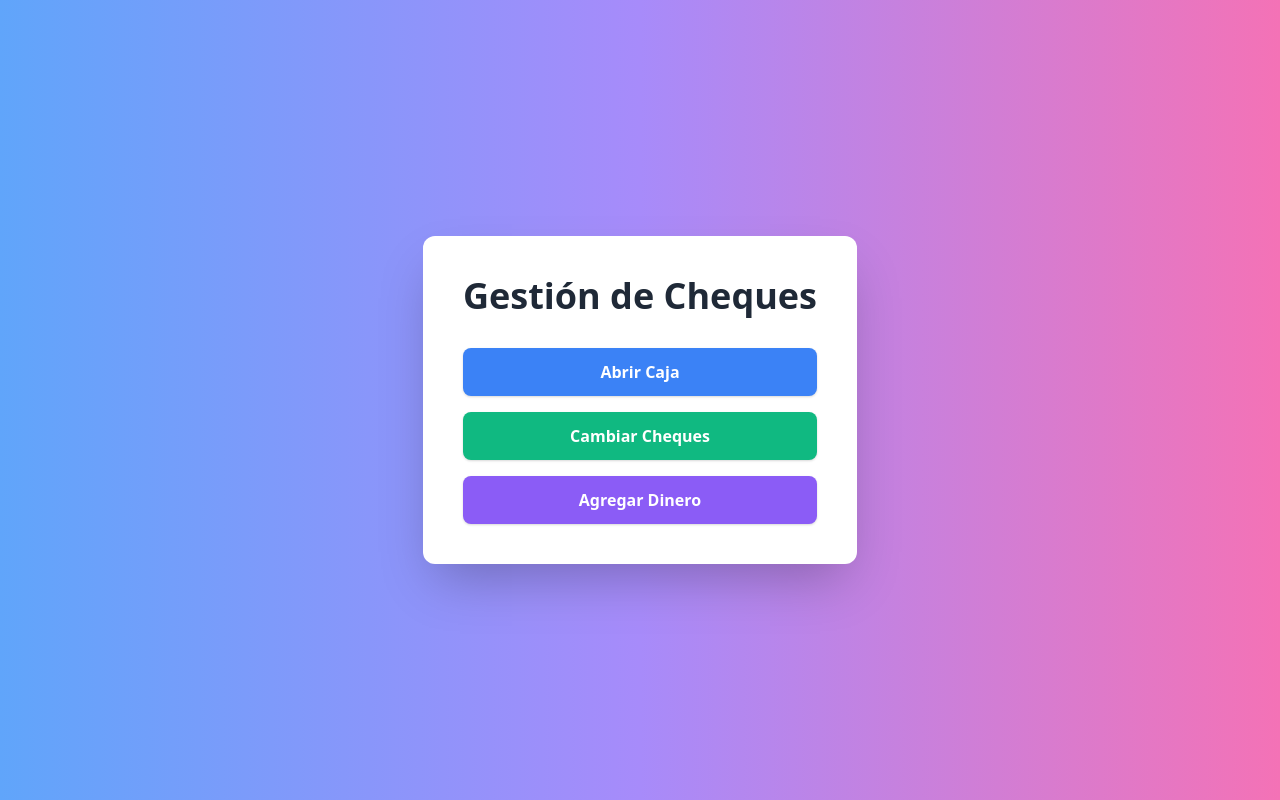
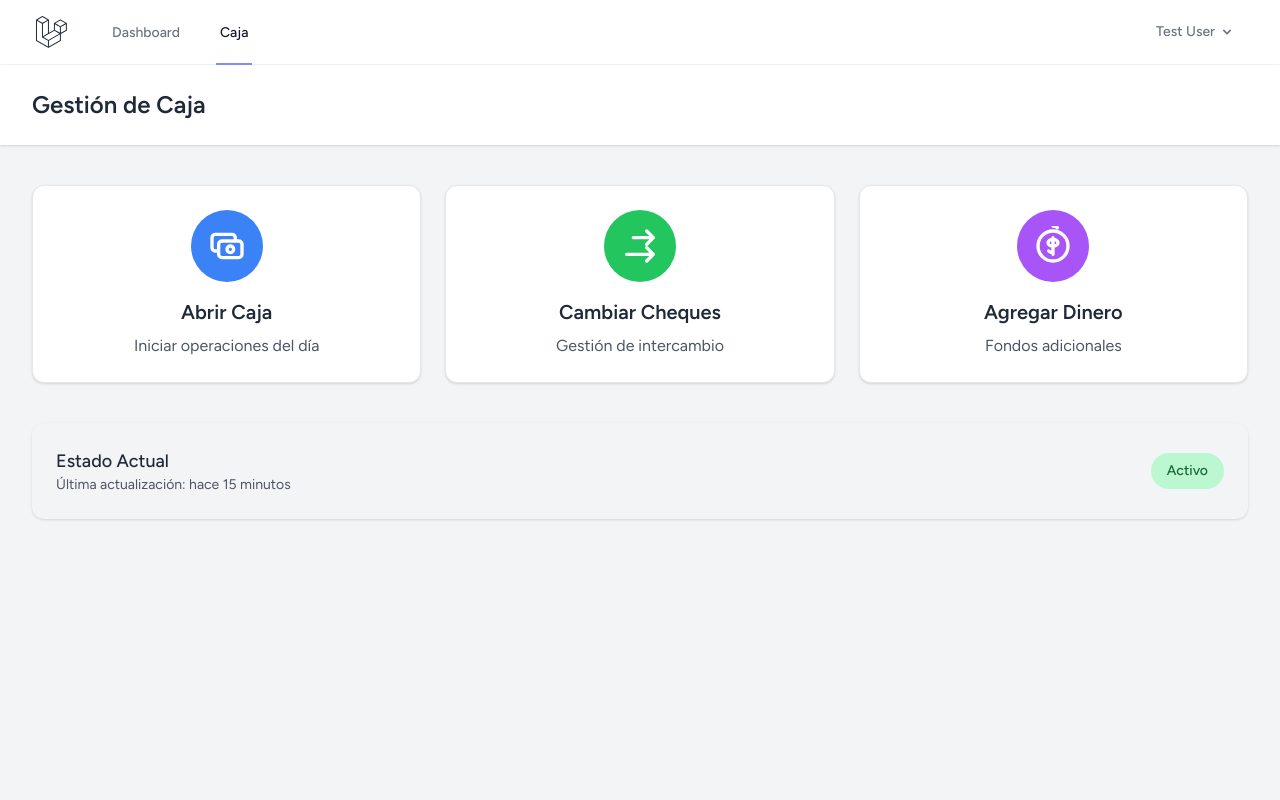
Before and after one commit to Dusk1706/ingweb-prototipo1, a Laravel app: page / in a window 1280 px wide. Run offline with Laravel 12, Linux system fonts and the light colour scheme; a user stored in the database is signed in; data comes from the database, SQL or seed files in the repository; style sheets or scripts are compiled from the project's sources.

Commit message:
Update model

```diff
--- /dev/null
+++ b/prototipo1/app/Http/Controllers/CajaController.php
@@ -0,0 +1,71 @@
+<?php
+
+namespace App\Http\Controllers;
+
+use Illuminate\Http\Request;
+use App\Models\Modelo;
+
+class CajaController extends Controller
+{
+    protected $modelo;
+
+    public function __construct()
+    {
+        $this->modelo = new Modelo();
+    }
+
+
+    public function index()
+    {
+        return view('caja');
+    }
+
+
+    public function abrirCaja(Request $request)
+    {
+        $sucursalId = $request->input('id_sucursal');
+
+        if (!$this->modelo->abrirCaja($sucursalId)) {
+            return response()->json(['mensaje' => 'No se pudo abrir la caja.'], 400);
+        }
+
+        return response()->json(['mensaje' => 'La caja fue abierta exitosamente.'], 200);
+    }
+
+    public function cambiarCheques(Request $request)
+    {
+        $sucursalId = $request->input('id_sucursal');
+        $importe = $request->input('importe');
+
+        $cajaAbierta = $this->modelo->estaCajaAbierta($sucursalId);
+
+        if (!$cajaAbierta) {
+            return response()->json(['mensaje' => 'La caja no ha sido abierta.'], 400);
+        }
+
+        $retiroExitoso = $this->modelo->retirarDineroACaja($sucursalId, $importe);
+
+        if (!$retiroExitoso) {
+            return response()->json(['mensaje' => 'No se pudo retirar el dinero.'], 400);
+        }
+
+        return response()->json(['mensaje' => 'El retiro fue exitoso.'], 200);
+    }
+
+    public function agregarDinero(Request $request)
+    {
+        $sucursalId = $request->input('id_sucursal');
+        $denominacion = $request->input('denominacion');
+        $existencia = $request->input('existencia');
+
+        $cajaAbierta = $this->modelo->estaCajaAbierta($sucursalId);
+
+        if (!$cajaAbierta) {
+            return response()->json(['mensaje' => 'La caja no ha sido abierta.'], 400);
+        }
+
+        $this->modelo->insertarDenominacion($sucursalId, $denominacion, $existencia);
+
+        return response()->json(['mensaje' => 'La denominación fue agregada exitosamente.'], 200);
+    }
+}
--- /dev/null
+++ b/prototipo1/app/Models/BaseDatos.php
@@ -0,0 +1,35 @@
+<?php
+
+namespace App\Models;
+
+use Illuminate\Database\Eloquent\Model;
+
+class BaseDatos extends Model
+{
+    public function estaCajaAbierta($sucursalId)
+    {
+        return SucursalEstatus::where('id_sucursal', $sucursalId)->first();
+    }
+
+    public function getEstadoCaja($sucursalId)
+    {
+        return SucursalEstatus::where('id_sucursal', $sucursalId)->first();
+    }
+
+    public function getDenominaciones($sucursalId)
+    {
+        return Sucursal::where('id_sucursal', $sucursalId)
+            ->orderBy('denominacion', 'desc')
+            ->get();
+    }
+
+    public function insertarDenominacion($sucursalId, $denominacion, $existencia)
+    {
+        $sucursal = new Sucursal();
+        $sucursal->id_sucursal = $sucursalId;
+        $sucursal->denominacion = $denominacion;
+        $sucursal->existencia = $existencia;
+        $sucursal->entregados = 0;
+        $sucursal->save();
+    }
+}
--- /dev/null
+++ b/prototipo1/app/Models/Modelo.php
@@ -0,0 +1,73 @@
+<?php
+
+namespace App\Models;
+
+use Illuminate\Database\Eloquent\Model;
+use App\Models\BaseDatos;
+
+class Modelo extends Model
+{
+    protected $baseDatos;
+
+    public function __construct()
+    {
+        $this->baseDatos = new BaseDatos();
+    }
+
+    public function isCajaAbierta($sucursalId)
+    {
+        return $this->baseDatos->isCajaAbierta($sucursalId);
+    }
+
+    public function abrirCaja($sucursalId)
+    {
+        $sucursal = $this->baseDatos->getEstadoCaja($sucursalId);
+
+        if ($sucursal && $sucursal->caja_abierta) {
+            return false;
+        }
+
+        if (!$sucursal) {
+            $sucursal = new SucursalEstatus();
+            $sucursal->id_sucursal = $sucursalId;
+        }
+        $sucursal->caja_abierta = true;
+
+        $sucursal->save();
+
+        return true;
+    }
+
+    public function retirarDineroACaja($sucursalId, $importe)
+    {
+        $denominaciones = $this->baseDatos->getDenominaciones($sucursalId);
+
+        $importeRestante = $importe;
+
+        foreach ($denominaciones as $denom) {
+            $valor = $denom->denominacion;
+            $cantidadDisponible = $denom->existencia;
+
+            $cantidadNecesaria = (int) ($importeRestante / $valor);
+
+            $cantidadARetirar = min($cantidadNecesaria, $cantidadDisponible);
+
+            $denom->existencia -= $cantidadARetirar;
+            $denom->entregados += $cantidadARetirar;
+            $importeRestante -= $cantidadARetirar * $valor;
+        }
+
+        if ($importeRestante != 0) {
+            return false;
+        }
+
+        foreach ($denominaciones as $denom) {
+            $denom->save();
+        }
+
+        return true;
+    }
+
+
+
+}
--- a/prototipo1/app/Models/Sucursal.php
+++ b/prototipo1/app/Models/Sucursal.php
@@ -11,13 +11,12 @@ class Sucursal extends Model
 
     protected $table = 'sucursales';
 
-    protected $primaryKey = ['sucursal_id', 'denominacion'];
+    protected $primaryKey = ['id_sucursal', 'denominacion'];
 
     public $incrementing = false;
 
-
     protected $fillable = [
-        'sucursal_id',
+        'id_sucursal',
         'denominacion',
         'entregados',
         'existencia',
--- a/prototipo1/app/Models/SucursalEstatus.php
+++ b/prototipo1/app/Models/SucursalEstatus.php
@@ -8,13 +8,13 @@ class SucursalEstatus extends Model
 {
 
     protected $table = 'estado_sucursales';
-    protected $primaryKey = 'sucursal_id';
+    protected $primaryKey = 'id_sucursal';
 
     public $incrementing = false;
-
+    public $timestamps = false;
 
     protected $fillable = [
-        'sucursal_id',
+        'id_sucursal',
         'caja_abierta'
     ];
 }
--- /dev/null
+++ b/prototipo1/resources/views/caja.blade.php
@@ -0,0 +1,71 @@
+<x-app-layout>
+    <x-slot name="header">
+        <div class="flex justify-between items-center">
+            <h2 class="text-2xl font-semibold text-gray-800 dark:text-gray-200">
+                Gestión de Caja
+            </h2>
+        </div>
+    </x-slot>
+
+    <div class="py-10">
+        <div class="max-w-7xl mx-auto px-4 sm:px-6 lg:px-8">
+            <div class="grid grid-cols-1 md:grid-cols-3 gap-6">
+                <!-- Botón: Abrir Caja -->
+                <form action="{{ route('abrir-caja') }}" method="POST" class="block">
+                    @csrf
+                    <button type="submit" class="w-full p-6 bg-white dark:bg-gray-800 border border-gray-200 dark:border-gray-700 rounded-xl shadow hover:shadow-lg transition transform hover:scale-105">
+                        <div class="flex flex-col items-center">
+                            <div class="mb-4 p-4 bg-blue-500 rounded-full">
+                                <svg class="w-10 h-10 text-white" fill="none" stroke="currentColor" viewBox="0 0 24 24">
+                                    <path stroke-linecap="round" stroke-linejoin="round" stroke-width="2" d="M17 9V7a2 2 0 00-2-2H5a2 2 0 00-2 2v6a2 2 0 002 2h2m2 4h10a2 2 0 002-2v-6a2 2 0 00-2-2H9a2 2 0 00-2 2v6a2 2 0 002 2zm7-5a2 2 0 11-4 0 2 2 0 014 0z"/>
+                                </svg>
+                            </div>
+                            <h3 class="text-xl font-semibold text-gray-800 dark:text-gray-200">Abrir Caja</h3>
+                            <p class="text-gray-600 dark:text-gray-400 mt-2 text-center">Iniciar operaciones del día</p>
+                        </div>
+                    </button>
+                </form>
+
+
+                <!-- Botón: Cambiar Cheques -->
+                <a href="{{ route('cambiar-cheques') }}" class="block p-6 bg-white dark:bg-gray-800 border border-gray-200 dark:border-gray-700 rounded-xl shadow hover:shadow-lg transition transform hover:scale-105">
+                    <div class="flex flex-col items-center">
+                        <div class="mb-4 p-4 bg-green-500 rounded-full">
+                            <svg class="w-10 h-10 text-white" fill="none" stroke="currentColor" viewBox="0 0 24 24">
+                                <path stroke-linecap="round" stroke-linejoin="round" stroke-width="2" d="M8 7h12m0 0l-4-4m4 4l-4 4M4 17h16m0 0l-4 4m4-4l-4-4"/>
+                            </svg>
+                        </div>
+                        <h3 class="text-xl font-semibold text-gray-800 dark:text-gray-200">Cambiar Cheques</h3>
+                        <p class="text-gray-600 dark:text-gray-400 mt-2 text-center">Gestión de intercambio</p>
+                    </div>
+                </a>
+
+                <!-- Botón: Agregar Dinero -->
+                <a href="{{ route('agregar-dinero') }}" class="block p-6 bg-white dark:bg-gray-800 border border-gray-200 dark:border-gray-700 rounded-xl shadow hover:shadow-lg transition transform hover:scale-105">
+                    <div class="flex flex-col items-center">
+                        <div class="mb-4 p-4 bg-purple-500 rounded-full">
+                            <svg class="w-10 h-10 text-white" fill="none" stroke="currentColor" viewBox="0 0 24 24">
+                                <path stroke-linecap="round" stroke-linejoin="round" stroke-width="2" d="M12 8c-1.657 0-3 .895-3 2s1.343 2 3 2 3-.895 3-2-1.343-2-3-2zm0-8c1.11 0 2.08.402 2.599 1M12 8V7m0 1v8m0 0v1m0-1c-1.11 0-2.08-.402-2.599-1M21 12a9 9 0 11-18 0 9 9 0 0118 0z"/>
+                            </svg>
+                        </div>
+                        <h3 class="text-xl font-semibold text-gray-800 dark:text-gray-200">Agregar Dinero</h3>
+                        <p class="text-gray-600 dark:text-gray-400 mt-2 text-center">Fondos adicionales</p>
+                    </div>
+                </a>
+            </div>
+
+            <!-- Sección adicional: Estado de la Caja -->
+            <div class="mt-10 bg-gray-100 dark:bg-gray-900 p-6 rounded-xl shadow">
+                <div class="flex items-center justify-between">
+                    <div>
+                        <h4 class="text-lg font-medium text-gray-800 dark:text-gray-200">Estado Actual</h4>
+                        <p class="text-sm text-gray-600 dark:text-gray-400">Última actualización: hace 15 minutos</p>
+                    </div>
+                    <span class="px-4 py-2 bg-green-200 dark:bg-green-800 text-green-800 dark:text-green-100 rounded-full text-sm font-medium">
+                        Activo
+                    </span>
+                </div>
+            </div>
+        </div>
+    </div>
+</x-app-layout>
--- a/prototipo1/resources/views/layouts/navigation.blade.php
+++ b/prototipo1/resources/views/layouts/navigation.blade.php
@@ -14,6 +14,10 @@
                 <div class="hidden space-x-8 sm:-my-px sm:ms-10 sm:flex">
                     <x-nav-link :href="route('dashboard')" :active="request()->routeIs('dashboard')">
                         {{ __('Dashboard') }}
+                    </x-nav-link>
+
+                    <x-nav-link :href="route('caja')" :active="request()->routeIs('caja')">
+                        {{ __('Caja') }}
                     </x-nav-link>
                 </div>
             </div>
@@ -70,6 +74,10 @@
             <x-responsive-nav-link :href="route('dashboard')" :active="request()->routeIs('dashboard')">
                 {{ __('Dashboard') }}
             </x-responsive-nav-link>
+
+            <x-responsive-nav-link :href="route('caja')" :active="request()->routeIs('caja')">
+                {{ __('Caja') }}
+            </x-responsive-nav-link>
         </div>
 
         <!-- Responsive Settings Options -->
--- a/prototipo1/resources/views/welcome.blade.php
+++ /dev/null
@@ -1,26 +0,0 @@
-<!DOCTYPE html>
-<html lang="es">
-<head>
-    <meta charset="UTF-8">
-    <meta name="viewport" content="width=device-width, initial-scale=1.0">
-    <title>Gestión de Cheques</title>
-    <!-- Usamos Tailwind CSS vía CDN para estilizar -->
-    <link href="https://cdn.jsdelivr.net/npm/tailwindcss@2.2.19/dist/tailwind.min.css" rel="stylesheet">
-</head>
-<body class="bg-gradient-to-r from-blue-400 via-purple-400 to-pink-400 min-h-screen flex items-center justify-center">
-    <div class="bg-white p-10 rounded-xl shadow-2xl">
-        <h1 class="text-4xl font-bold text-gray-800 mb-8 text-center">Gestión de Cheques</h1>
-        <div class="grid grid-cols-1 gap-4">
-            <button class="w-full py-3 px-6 bg-blue-500 hover:bg-blue-600 text-white font-bold rounded-lg shadow transition transform hover:scale-105">
-                Abrir Caja
-            </button>
-            <button class="w-full py-3 px-6 bg-green-500 hover:bg-green-600 text-white font-bold rounded-lg shadow transition transform hover:scale-105">
-                Cambiar Cheques
-            </button>
-            <button class="w-full py-3 px-6 bg-purple-500 hover:bg-purple-600 text-white font-bold rounded-lg shadow transition transform hover:scale-105">
-                Agregar Dinero
-            </button>
-        </div>
-    </div>
-</body>
-</html>
--- a/prototipo1/routes/web.php
+++ b/prototipo1/routes/web.php
@@ -1,10 +1,14 @@
 <?php
 
 use App\Http\Controllers\ProfileController;
+use App\Http\Controllers\CajaController;
 use Illuminate\Support\Facades\Route;
 
-Route::get('/', function () {
-    return view('welcome');
+Route::middleware('auth')->group(function () {
+    Route::get('/', [CajaController::class, 'index'])->name('caja');
+    Route::post('/abrir-caja', [CajaController::class, 'abrirCaja'])->name('abrir-caja');
+    Route::post('/cambiar-cheques', [CajaController::class, 'cambiarCheques'])->name('cambiar-cheques');
+    Route::post('/agregar-dinero', [CajaController::class, 'agregarDinero'])->name('agregar-dinero');
 });
 
 Route::get('/dashboard', function () {
```
Also changed, not shown: prototipo1/database/migrations/0001_01_01_000000_create_users_table.php, prototipo1/database/migrations/2025_03_06_001108_create_sucursales_table.php, prototipo1/database/migrations/2025_03_06_003201_create_estado_sucursales_table.php.
